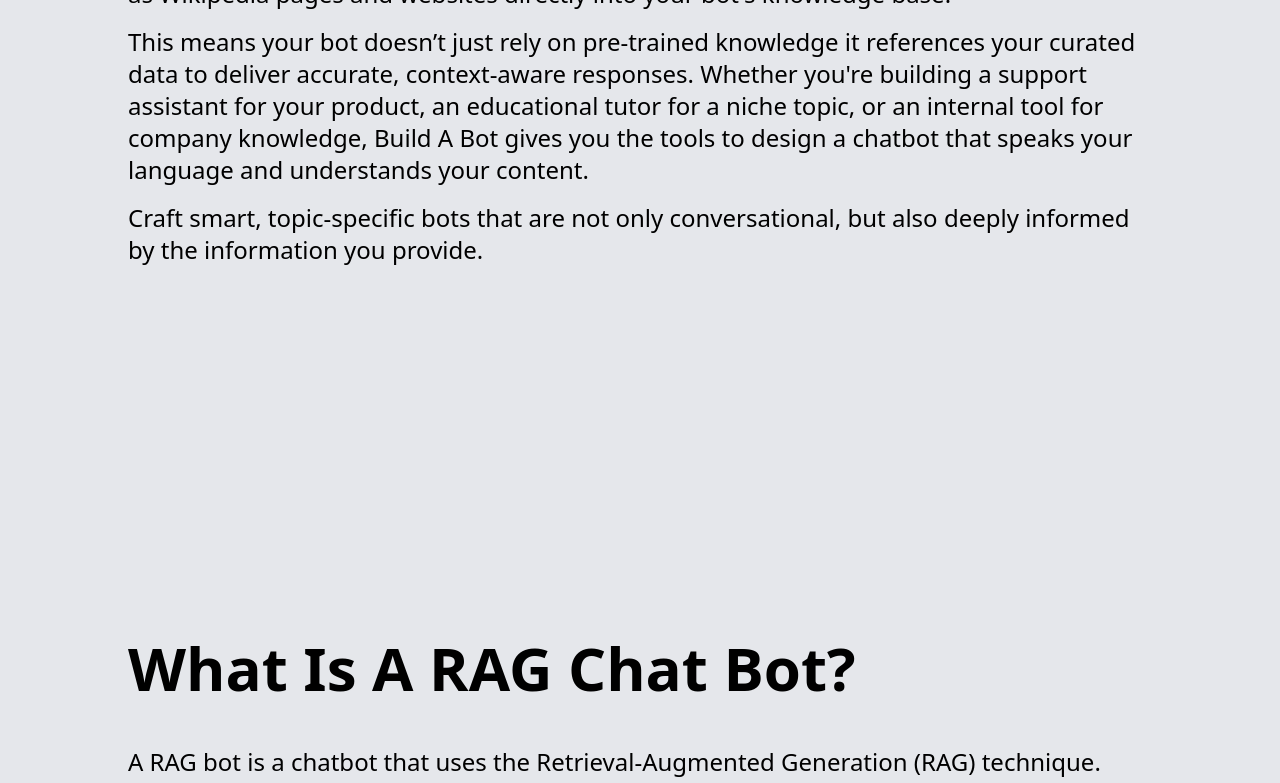
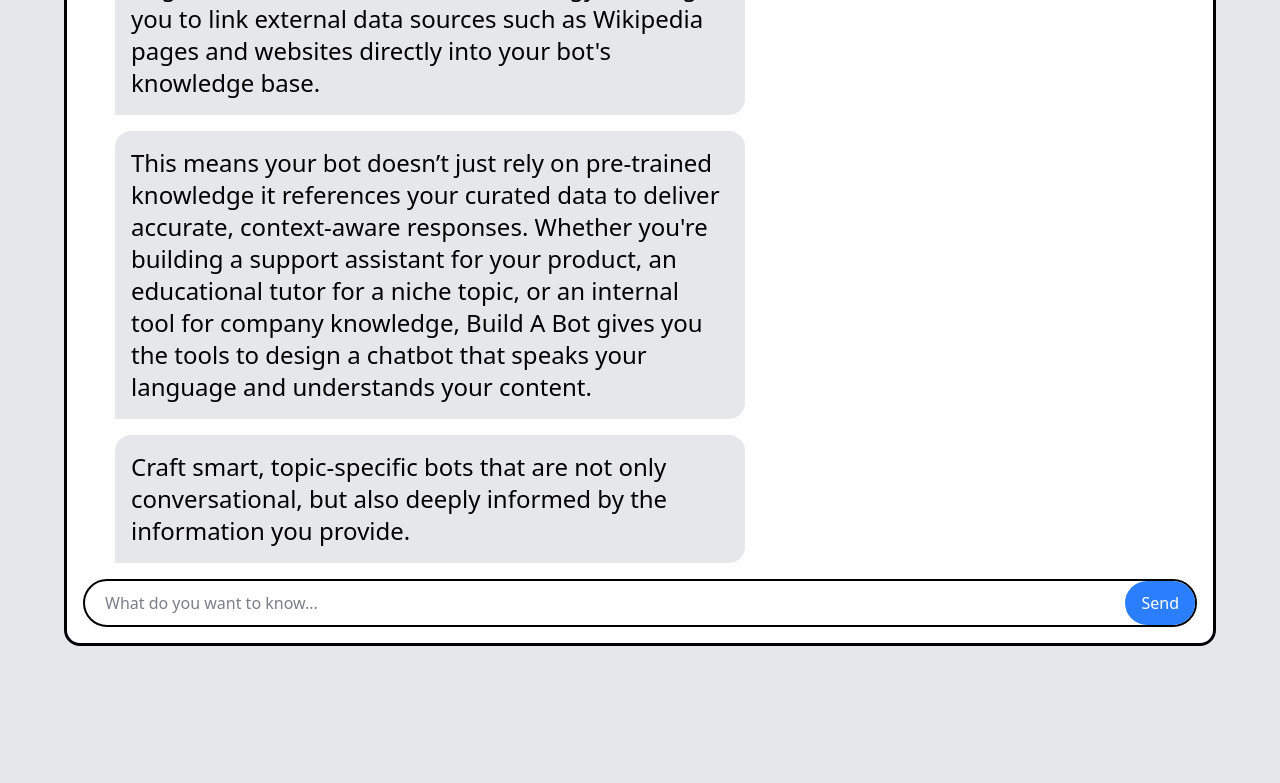
Before and after one commit to Tarif24/Build_A_Bot_Frontend, a React (Vite) app: page / in a window 1280 px wide. Shown: the part 1180-1963 px from the top of the page. Built offline with nearby package versions, Linux system fonts and the light colour scheme.

Commit message:
added a chat text display component to display my question like chat texts

```diff
--- /dev/null
+++ b/src/components/ChatTextDisplay.jsx
@@ -0,0 +1,39 @@
+const ChatTextDisplay = ({ question, chatHistory = [] }) => {
+    return (
+        <div className="flex flex-col gap-12 justify-center items-center min-h-fit bg-gray-200">
+            <h1 className="text-6xl font-semibold text-left w-[90%] min-h-fit">
+                {question}
+            </h1>
+            <div className="flex flex-col border-3 rounded-2xl w-[90%] bg-white">
+                <div className="flex flex-grow flex-col overflow-y-auto mx-2 px-10 h-fit max-h-fit">
+                    {chatHistory.map(({ role, content }, index) => (
+                        <div
+                            className={`w-fit max-w-[60%] mt-4 p-4 break-words ${
+                                role === "user"
+                                    ? "self-end rounded-l-2xl rounded-tr-2xl bg-blue-500 text-white"
+                                    : "self-start rounded-r-2xl rounded-tl-2xl bg-gray-200 text-black"
+                            }`}
+                            key={index}
+                        >
+                            <h1 className="text-2xl">{content}</h1>
+                        </div>
+                    ))}
+                </div>
+                <div className="flex justify-center items-end h-fit">
+                    <div className="relative h-[3rem] w-full border-2 border-black rounded-[5rem] m-4">
+                        <div className="relative flex items-center h-full px-5 w-full focus:outline-none rounded-[5rem]">
+                            <h1 className="text-[#7a7e87]">
+                                What do you want to know...
+                            </h1>
+                        </div>
+                        <button className="absolute right-0 top-0 h-full bg-blue-500 text-white rounded-[5rem] px-4 py-2 hover:cursor-pointer hover:bg-blue-600 transition duration-300 ease-in-out">
+                            Send
+                        </button>
+                    </div>
+                </div>
+            </div>
+        </div>
+    );
+};
+
+export default ChatTextDisplay;
--- a/src/pages/HomePage.jsx
+++ b/src/pages/HomePage.jsx
@@ -1,11 +1,34 @@
 import Hero from "../components/Hero";
 import Question from "../components/Question";
 import HowToSteps from "../components/HowToSteps";
+import ChatTextDisplay from "../components/ChatTextDisplay";
 
 const HomePage = () => {
     return (
         <div className="flex flex-col justify-center items-center bg-gray-200">
             <Hero />
+
+            <ChatTextDisplay
+                question={"What is Build A Bot?"}
+                chatHistory={[
+                    { role: "user", content: "What is Build A Bot?" },
+                    {
+                        role: "assistant",
+                        content:
+                            "Build A Bot empowers you to create fully customized, intelligent chat bots tailored to your specific domain or audience. Unlike generic AI assistants, Build A Bot leverages Retrieval Augmented Generation (RAG) technology allowing you to link external data sources such as Wikipedia pages and websites directly into your bot's knowledge base.",
+                    },
+                    {
+                        role: "assistant",
+                        content:
+                            "This means your bot doesn’t just rely on pre-trained knowledge it references your curated data to deliver accurate, context-aware responses. Whether you're building a support assistant for your product, an educational tutor for a niche topic, or an internal tool for company knowledge, Build A Bot gives you the tools to design a chatbot that speaks your language and understands your content.",
+                    },
+                    {
+                        role: "assistant",
+                        content:
+                            "Craft smart, topic-specific bots that are not only conversational, but also deeply informed by the information you provide.",
+                    },
+                ]}
+            />
 
             <Question
                 question="What Is Build A Bot?"
```
